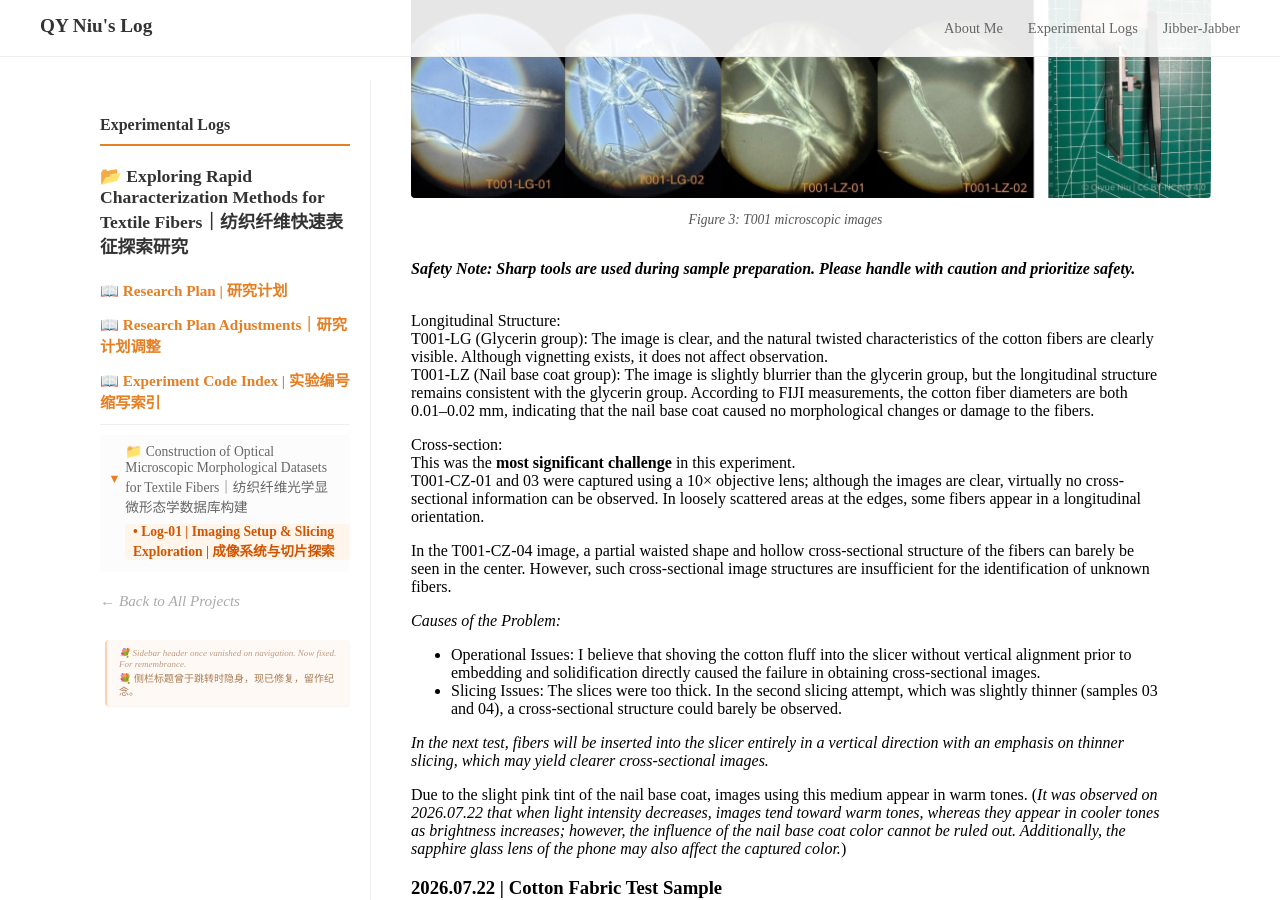
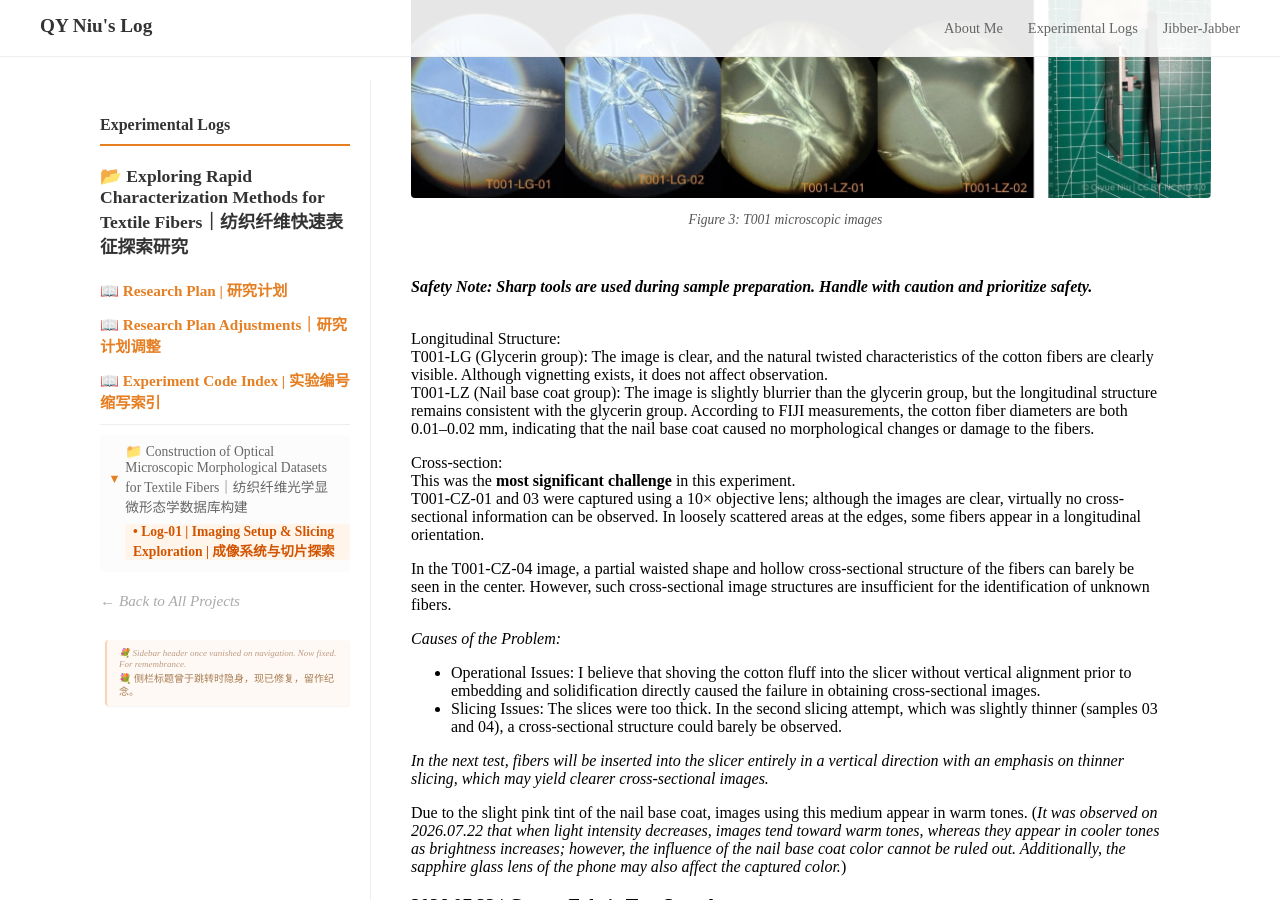
Before and after one commit to nqy-exp/nqy-exp.github.io, a Jekyll site: the page built from _projects/projecta/projecta1/pa1-log1.md, in a window 1280 px wide and 900 px high, scrolled down 3051 px. Built offline with Jekyll 4.4.1, drawn with Linux system fonts in a browser that asks for light colours.

Commit message:
Update pa1-log1.md
add a br and delete a please

```diff
--- a/_projects/projecta/projecta1/pa1-log1.md
+++ b/_projects/projecta/projecta1/pa1-log1.md
@@ -109,7 +109,8 @@ After extracting the fibers using tweezers, longitudinal and cross-sectional ope
     Figure 3: T001 microscopic images
   </figcaption>
 </figure>
-***Safety Note: Sharp tools are used during sample preparation. Please handle with caution and prioritize safety.***
+<br>
+***Safety Note: Sharp tools are used during sample preparation. Handle with caution and prioritize safety.***
 <br><br>
 
 Longitudinal Structure:<br>
```
